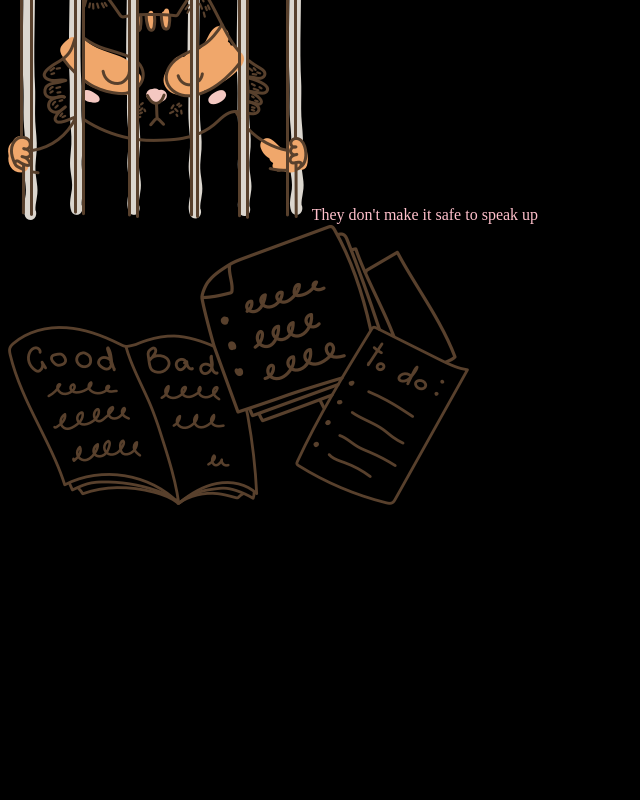
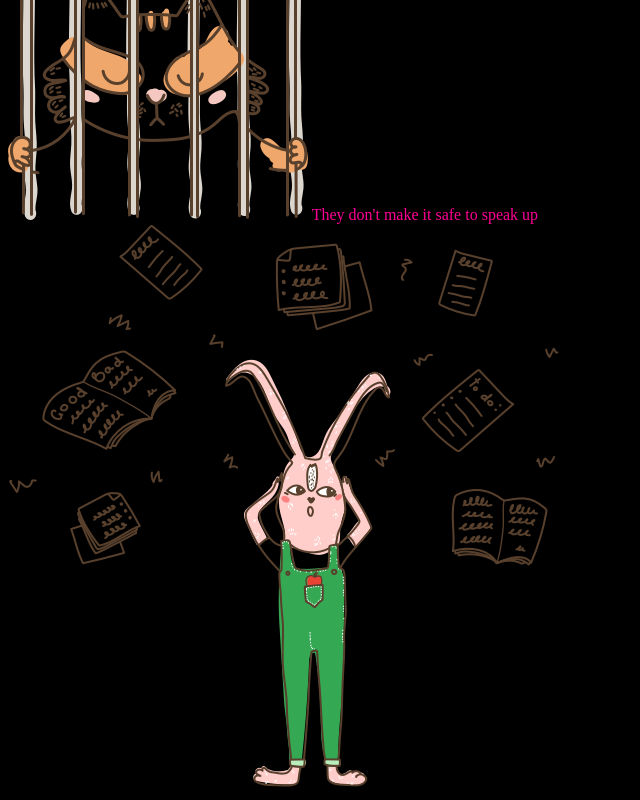
Before and after one commit to dantelerario/node-sass-teambit, a website: page index.html in a window 1280 px wide. Shown: the part 2037-2837 px from the top of the page, without its empty margins (0-640 px from the left). Before the commit the page ends 2555 px from the top, so only its background shows below. Drawn offline with nearby package versions, Linux system fonts and the light colour scheme.

Commit message:
HTML main top done, SASS testing

```diff
--- a/index.html
+++ b/index.html
@@ -50,6 +50,7 @@
     <!-- MAIN -->
     <main>
       <div class="main__content--top">
+        <div class="main__content--top--top">
           <div class="main__content--top--row">
             <h2 class="main__content--top--h2">Traditional people processes lead to disengagement and turnover.</h2>
           </div>
@@ -71,14 +72,25 @@
           </div>
           <div class="main__content--top--row">
             <div class="main__content--top--imgbox">
-            <img src="dist\img\hardcore.png" alt="img bottom" class="main__content--top--img">
+              <img src="dist\img\before.png" alt="img bottom" class="main__content--top--img">
             </div>
           </div>
+        </div>
+        <div class="main__content--top--bottom">
+
+        </div>
+      </div>
+      <div class="main__content--center">
+
       </div>
       <div class="main__content--bottom">
 
       </div>
     </main>
+    <!-- FOOTER -->
+    <footer>
+
+    </footer>
     <!-- JS -->
     <script src="https://cdnjs.cloudflare.com/ajax/libs/jquery/3.5.0/jquery.min.js"></script>
     <script src='https://cdnjs.cloudflare.com/ajax/libs/handlebars.js/4.7.6/handlebars.min.js'></script>
--- a/mix-manifest.json
+++ b/mix-manifest.json
@@ -1,4 +1,4 @@
 {
-    "/dist/css/main.css": "/dist/css/main.css",
-    "/dist/js/main.js": "/dist/js/main.js"
+    "/dist/js/main.js": "/dist/js/main.js",
+    "/dist/css/main.css": "/dist/css/main.css"
 }
--- a/src/css/main.scss
+++ b/src/css/main.scss
@@ -1,4 +1 @@
-body {
-  background: black;
-  color: pink;
-}
+@import 'partials/header'
--- /dev/null
+++ b/src/css/partials/_header.scss
@@ -0,0 +1,6 @@
+$test-color: #FF0095;
+
+body {
+  background: black;
+  color: $test-color;
+}
```
Also changed, not shown: dist/css/main.css. Lines whose indentation alone changed are shown as unchanged.
